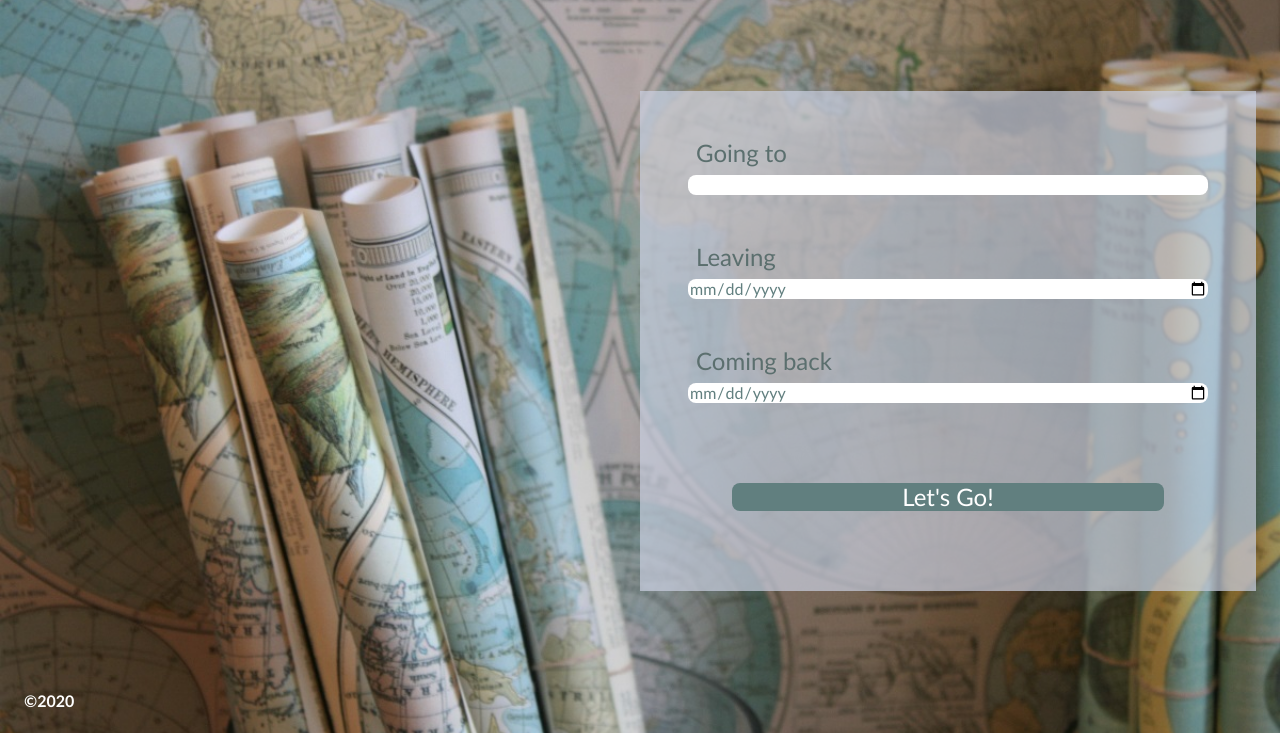
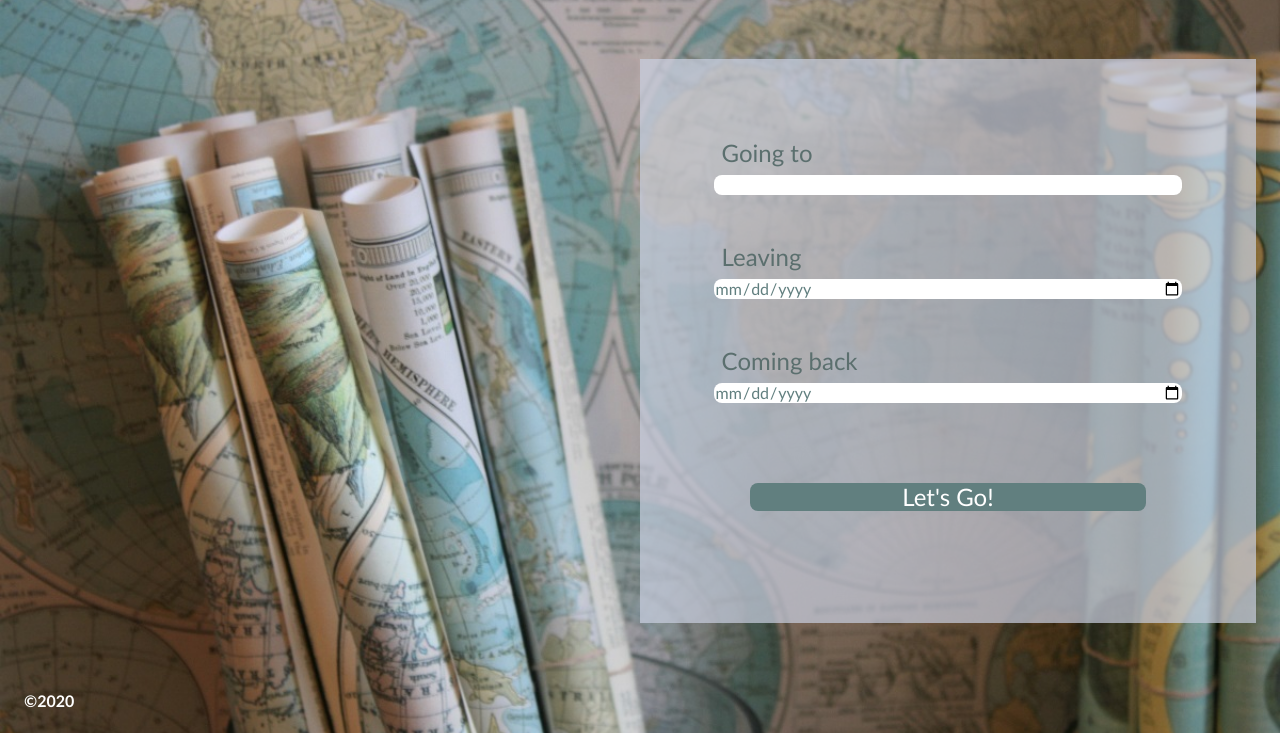
Before and after one commit to neternefer/CapstoneProject, a website built with webpack: page src/client/views/index.html in a window 1280 px wide. Shown: the part 67-800 px from the top of the page. Built offline with nearby package versions, Linux system fonts and the light colour scheme.

Commit message:
Add form-article padding

```diff
--- a/src/client/styles/style.scss
+++ b/src/client/styles/style.scss
@@ -67,23 +67,24 @@ article {
 
 .form-article {
     text-align: left;
+    padding: 4vh 2vw;
     // background-color: #b1bac0;
     // background-color: #cad1e1
     background-color: rgba(202, 209, 225, 0.7);
-    position: relative;
-    top: 50%;
-    transform: translateY(-50%);
+    // position: relative;
+    // top: 50%;
+    // transform: translateY(-50%);
 }
 
 .card-img img {
-    width: 100%;
+    // width: 100%;
     border-radius: 8px 8px 0 0;
 }
 
 .card-text {
     display: flex;
     flex-direction: column;
-    width: 100%;
+    // width: 100%;
 }
 
 .card-text-section {
@@ -133,7 +134,7 @@ input {
 button {
     border-radius: 8px;
     font-size: 1.5rem;
-    margin: 0 auto;
+    // margin: 0 auto;
     background-color:  rgb(97, 127, 127);
 }
 
```
